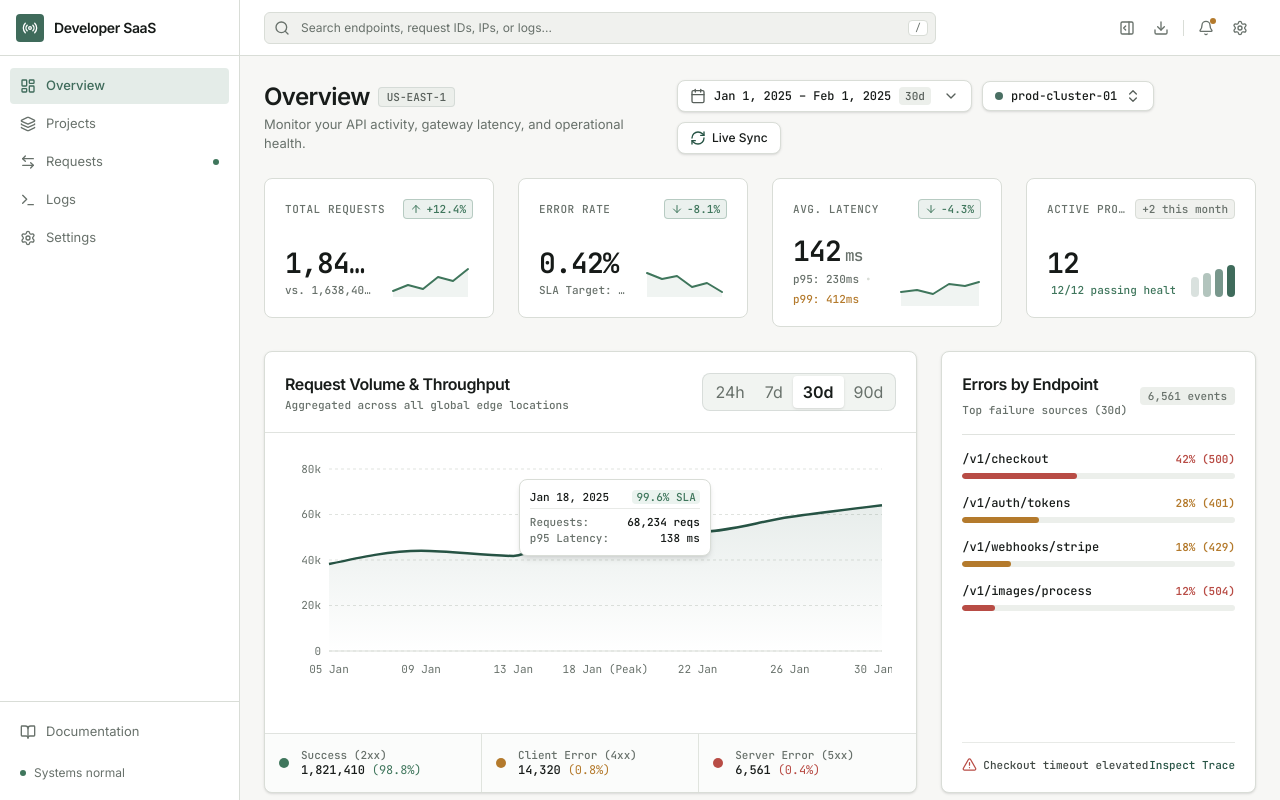
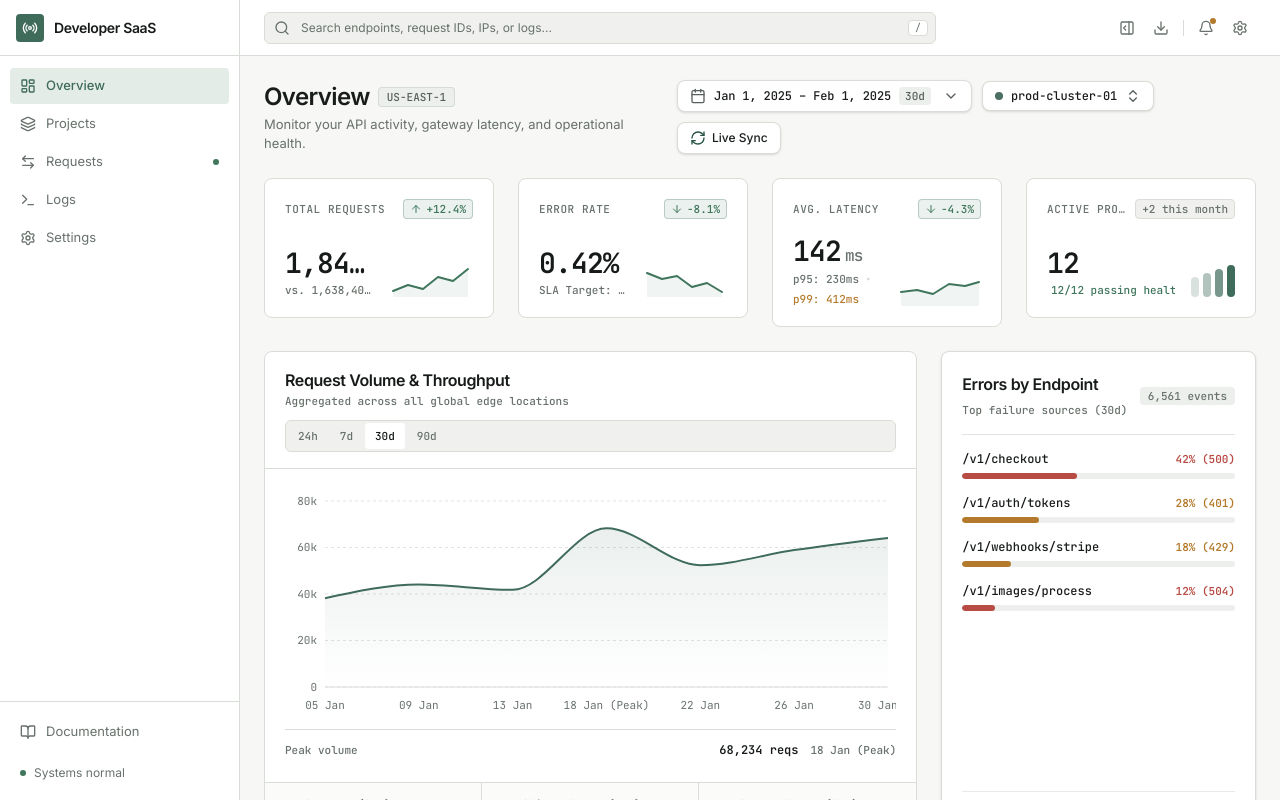
Before and after one commit to yafigian3-hue/developer-saas-dashboard, a React (Vite) app: page / in a window 1280 px wide. Shown: the top 800 px of the page. Built offline with nearby package versions, Linux system fonts and the light colour scheme.

Commit message:
refactor: refine request volume chart

```diff
--- a/src/components/dashboard/RequestVolumeChart.tsx
+++ b/src/components/dashboard/RequestVolumeChart.tsx
@@ -1,4 +1,4 @@
-import React, { useState } from "react";
+import React, { useEffect, useId, useState } from "react";
 import {
   ResponsiveContainer,
   AreaChart,
@@ -16,212 +16,277 @@ interface RequestVolumeChartProps {
   onRangeChange?: (range: string) => void;
 }
 
+type ChartRange = "24h" | "7d" | "30d" | "90d";
+
+const ranges: ChartRange[] = ["24h", "7d", "30d", "90d"];
+
+const isChartRange = (value: string): value is ChartRange =>
+  ranges.includes(value as ChartRange);
+
 export const RequestVolumeChart: React.FC<RequestVolumeChartProps> = ({
   selectedRange = "30d",
   onRangeChange,
 }) => {
-  const [activeRange, setActiveRange] = useState<string>(selectedRange);
-  const [hoveredPoint, setHoveredPoint] = useState<TimeSeriesPoint | null>(null);
+  const initialRange = isChartRange(selectedRange) ? selectedRange : "30d";
+  const [activeRange, setActiveRange] = useState<ChartRange>(initialRange);
+  const [isChartHovered, setIsChartHovered] = useState(false);
 
-  const ranges = ["24h", "7d", "30d", "90d"];
-  const currentData = volumeChartData[activeRange] || volumeChartData["30d"];
+  const gradientId = `request-volume-gradient-${useId().replace(/:/g, "")}`;
 
-  const handleRangeClick = (range: string) => {
+  useEffect(() => {
+    if (isChartRange(selectedRange)) {
+      setActiveRange(selectedRange);
+    }
+  }, [selectedRange]);
+
+  const currentData = volumeChartData[activeRange] ?? volumeChartData["30d"];
+
+  const peakPoint =
+    currentData.find((point) => point.isPeak) ??
+    currentData[Math.floor(currentData.length / 2)];
+
+  const handleRangeClick = (range: ChartRange) => {
     setActiveRange(range);
-    if (onRangeChange) onRangeChange(range);
+    onRangeChange?.(range);
   };
 
-  // Peak point or hovered point for callout
-  const peakPoint =
-    currentData.find((p) => p.isPeak) || currentData[Math.floor(currentData.length / 2)];
-  const displayPoint = hoveredPoint || peakPoint;
+  return (
+    <section className="flex h-full min-w-0 flex-col overflow-hidden rounded-lg border border-border-default bg-surface">
+      {/* Header */}
+      <div className="flex shrink-0 flex-col gap-3 border-b border-border-default px-4 py-4 sm:px-5 @2xl:flex-row @2xl:items-center @2xl:justify-between">
+        <div className="min-w-0">
+          <h2 className="text-[16px] font-semibold tracking-tight text-text-primary">
+            Request Volume &amp; Throughput
+          </h2>
+
+          <p className="mt-0.5 truncate font-label-sm text-text-secondary">
+            Aggregated across all global edge locations
+          </p>
+        </div>
+
+        <div
+          className="flex max-w-full items-center gap-0.5 overflow-x-auto rounded-md border border-border-default bg-surface-muted p-0.5"
+          aria-label="Request volume range"
+        >
+          {ranges.map((range) => {
+            const isActive = activeRange === range;
 
             return (
-    <div className="bg-white rounded-lg border border-[#D9DDD7] shadow-sm flex flex-col justify-between h-full">
-      {/* Header */}
-      <div className="p-5 border-b border-[#D9DDD7]/80 flex flex-col sm:flex-row sm:items-center justify-between gap-3">
-        <div>
-          <div className="text-[16px] text-[#181C1A] font-semibold tracking-tight">
-            Request Volume &amp; Throughput
-          </div>
-          <div className="font-label-sm text-[#68716B] mt-0.5">
-            Aggregated across all global edge locations
-          </div>
-        </div>
-
-        <div className="flex items-center bg-[#F1F4F1] p-0.5 rounded-lg border border-[#C0C8C3]/50">
-          {ranges.map((r) => {
-            const isActive = activeRange === r;
-            return (
               <button
-                key={r}
+                key={range}
                 type="button"
-                onClick={() => handleRangeClick(r)}
+                aria-pressed={isActive}
+                onClick={() => handleRangeClick(range)}
                 className={cn(
-                  "px-2.5 py-1 text-label-sm transition-colors rounded",
+                  "shrink-0 rounded-sm px-2.5 py-1.5 font-label-sm transition-colors duration-150",
+                  "focus-visible:outline-none focus-visible:ring-1 focus-visible:ring-accent",
                   isActive
-                    ? "bg-white text-[#181C1A] font-semibold shadow-sm"
-                    : "text-[#68716B] hover:text-[#181C1A]"
+                    ? "bg-surface font-semibold text-text-primary"
+                    : "text-text-secondary hover:text-text-primary",
                 )}
               >
-                {r}
+                {range}
               </button>
             );
           })}
         </div>
       </div>
 
-      {/* Chart Canvas */}
-      <div className="relative p-5 sm:p-6 flex-1 min-h-[300px] flex flex-col justify-between">
-        <div className="w-full h-56 relative">
+      {/* Chart */}
+      <div className="min-h-[280px] flex-1 px-4 py-5 sm:px-5 sm:py-6">
+        <div
+          className="h-56 w-full"
+          onMouseEnter={() => setIsChartHovered(true)}
+          onMouseLeave={() => setIsChartHovered(false)}
+        >
           <ResponsiveContainer width="100%" height="100%">
             <AreaChart
               data={currentData}
-              margin={{ top: 12, right: 10, left: -20, bottom: 0 }}
-              onMouseMove={(e: any) => {
-                if (e && e.activePayload && e.activePayload.length) {
-                  setHoveredPoint(e.activePayload[0].payload);
-                }
-              }}
-              onMouseLeave={() => setHoveredPoint(null)}
+              margin={{ top: 8, right: 8, left: -20, bottom: 0 }}
             >
               <defs>
-                <linearGradient id="areaGradient" x1="0" y1="0" x2="0" y2="1">
-                  <stop offset="0%" stopColor="#3F6B5B" stopOpacity={0.22} />
-                  <stop offset="100%" stopColor="#3F6B5B" stopOpacity={0.0} />
+                <linearGradient id={gradientId} x1="0" y1="0" x2="0" y2="1">
+                  <stop
+                    offset="0%"
+                    stopColor="var(--color-accent)"
+                    stopOpacity={0.18}
+                  />
+                  <stop
+                    offset="100%"
+                    stopColor="var(--color-accent)"
+                    stopOpacity={0}
+                  />
                 </linearGradient>
               </defs>
+
               <CartesianGrid
+                stroke="var(--color-border-default)"
                 strokeDasharray="3 3"
                 vertical={false}
-                stroke="#D9DDD7"
                 opacity={0.8}
               />
+
               <XAxis
                 dataKey="date"
-                stroke="#68716B"
+                stroke="var(--color-text-secondary)"
                 fontSize={11}
-                fontFamily="JetBrains Mono"
+                fontFamily="var(--font-mono)"
                 tickLine={false}
-                axisLine={{ stroke: "#D9DDD7" }}
+                axisLine={{
+                  stroke: "var(--color-border-default)",
+                }}
                 dy={6}
               />
+
               <YAxis
-                stroke="#68716B"
+                stroke="var(--color-text-secondary)"
                 fontSize={11}
-                fontFamily="JetBrains Mono"
+                fontFamily="var(--font-mono)"
                 tickLine={false}
                 axisLine={false}
-                tickFormatter={(val) => `${val >= 1000 ? `${val / 1000}k` : val}`}
+                tickFormatter={(value: number) =>
+                  value >= 1000 ? `${Math.round(value / 1000)}k` : String(value)
+                }
               />
+
               <Tooltip
+                cursor={{
+                  stroke: "var(--color-border-default)",
+                  strokeDasharray: "3 3",
+                }}
                 content={({ active, payload }) => {
-                  if (active && payload && payload.length) {
-                    const data = payload[0].payload as TimeSeriesPoint;
+                  if (!active || !payload?.length) return null;
+
+                  const data = payload[0]?.payload as TimeSeriesPoint;
+
                   return (
-                      <div className="bg-white border border-[#D9DDD7] shadow-md rounded-lg p-2.5 z-20 w-48 font-mono">
-                        <div className="flex items-center justify-between border-b border-[#D9DDD7]/60 pb-1 mb-1.5">
-                          <span className="font-label-sm font-semibold text-[#181C1A]">
+                    <div className="w-48 rounded border border-border-default bg-surface p-2.5 shadow-sm">
+                      <div className="mb-1.5 flex items-center justify-between gap-2 border-b border-border-default pb-1">
+                        <span className="font-label-sm font-semibold text-text-primary">
                           {data.date}
                         </span>
-                          <span className="font-label-sm text-[#3F765C] bg-[#EBF3EF] px-1 rounded">
+
+                        <span className="font-label-sm text-success">
                           {data.sla}% SLA
                         </span>
                       </div>
+
                       <div className="space-y-0.5">
-                          <div className="flex justify-between font-label-sm">
-                            <span className="text-[#68716B]">Requests:</span>
-                            <span className="text-[#181C1A] font-semibold">
-                              {data.requests.toLocaleString()} reqs
+                        <div className="flex items-center justify-between gap-3 font-label-sm">
+                          <span className="text-text-secondary">Requests:</span>
+
+                          <span className="font-semibold text-text-primary">
+                            {data.requests.toLocaleString()}
                           </span>
                         </div>
-                          <div className="flex justify-between font-label-sm">
-                            <span className="text-[#68716B]">p95 Latency:</span>
-                            <span className="text-[#181C1A] font-medium">
+
+                        <div className="flex items-center justify-between gap-3 font-label-sm">
+                          <span className="text-text-secondary">
+                            p95 Latency:
+                          </span>
+
+                          <span className="font-medium text-text-primary">
                             {data.p95Latency} ms
                           </span>
                         </div>
                       </div>
                     </div>
                   );
-                  }
-                  return null;
                 }}
               />
+
               <Area
                 type="monotone"
                 dataKey="requests"
-                stroke="#265344"
-                strokeWidth={2.5}
-                fill="url(#areaGradient)"
+                stroke="var(--color-accent)"
+                strokeWidth={2}
+                fill={`url(#${gradientId})`}
+                isAnimationActive={false}
                 activeDot={{
-                  r: 5,
-                  fill: "#FFFFFF",
-                  stroke: "#265344",
-                  strokeWidth: 3,
+                  r: 4,
+                  fill: "var(--color-surface)",
+                  stroke: "var(--color-accent)",
+                  strokeWidth: 2,
                 }}
               />
             </AreaChart>
           </ResponsiveContainer>
+        </div>
 
-          {/* Floating Peak Tooltip Pin when not actively hovering another point */}
-          {!hoveredPoint && (
-            <div className="hidden md:block absolute left-[54%] top-[10%] -translate-x-1/2 bg-white border border-[#D9DDD7] shadow-md rounded-lg p-2.5 z-10 w-48 pointer-events-none">
-              <div className="flex items-center justify-between border-b border-[#D9DDD7]/60 pb-1 mb-1.5">
-                <span className="font-label-sm font-semibold text-[#181C1A]">
-                  Jan 18, 2025
+        {/* Peak summary */}
+        {!isChartHovered && peakPoint && (
+          <div className="mt-3 flex items-center justify-between gap-3 border-t border-border-default pt-3">
+            <span className="font-label-sm text-text-secondary">
+              Peak volume
             </span>
-                <span className="font-label-sm text-[#3F765C] bg-[#EBF3EF] px-1 rounded">
-                  99.6% SLA
+
+            <div className="flex items-center gap-3">
+              <span className="font-code-inline font-semibold text-text-primary">
+                {peakPoint.requests.toLocaleString()} reqs
               </span>
-              </div>
-              <div className="space-y-0.5">
-                <div className="flex justify-between font-label-sm">
-                  <span className="text-[#68716B]">Requests:</span>
-                  <span className="text-[#181C1A] font-semibold">68,234 reqs</span>
-                </div>
-                <div className="flex justify-between font-label-sm">
-                  <span className="text-[#68716B]">p95 Latency:</span>
-                  <span className="text-[#181C1A] font-medium">138 ms</span>
-                </div>
+
+              <span className="font-label-sm text-text-secondary">
+                {peakPoint.date}
+              </span>
             </div>
           </div>
         )}
       </div>
+
+      {/* Breakdown */}
+      <div className="grid shrink-0 grid-cols-1 border-t border-border-default bg-surface-muted/30 sm:grid-cols-3 sm:divide-x sm:divide-border-default">
+        <div className="flex items-center gap-3 px-4 py-3.5 sm:px-5">
+          <span
+            className="h-2 w-2 shrink-0 rounded-full bg-success"
+            aria-hidden="true"
+          />
+
+          <div className="min-w-0">
+            <div className="font-label-sm text-text-secondary">
+              Success (2xx)
             </div>
 
-      {/* Breakdown Strip (Success, Client Error, Server Error) */}
-      <div className="grid grid-cols-1 md:grid-cols-3 border-t border-[#D9DDD7]/80 divide-y md:divide-y-0 md:divide-x divide-[#D9DDD7]/80 bg-[#F1F4F1]/30 rounded-b-lg">
-        <div className="p-3.5 flex items-center gap-3">
-          <span className="w-2.5 h-2.5 rounded-full bg-[#3F765C] shrink-0" />
-          <div>
-            <div className="font-label-sm text-[#68716B]">Success (2xx)</div>
-            <div className="font-label-md font-semibold text-[#181C1A]">
-              1,821,410 <span className="text-[#3F765C] font-normal">(98.8%)</span>
+            <div className="font-label-md font-semibold text-text-primary">
+              1,821,410{" "}
+              <span className="font-normal text-success">(98.8%)</span>
             </div>
           </div>
         </div>
 
-        <div className="p-3.5 flex items-center gap-3">
-          <span className="w-2.5 h-2.5 rounded-full bg-[#B47A2C] shrink-0" />
-          <div>
-            <div className="font-label-sm text-[#68716B]">Client Error (4xx)</div>
-            <div className="font-label-md font-semibold text-[#181C1A]">
-              14,320 <span className="text-[#B47A2C] font-normal">(0.8%)</span>
+        <div className="flex items-center gap-3 px-4 py-3.5 sm:px-5">
+          <span
+            className="h-2 w-2 shrink-0 rounded-full bg-warning"
+            aria-hidden="true"
+          />
+
+          <div className="min-w-0">
+            <div className="font-label-sm text-text-secondary">
+              Client Error (4xx)
+            </div>
+
+            <div className="font-label-md font-semibold text-text-primary">
+              14,320 <span className="font-normal text-warning">(0.8%)</span>
             </div>
           </div>
         </div>
 
-        <div className="p-3.5 flex items-center gap-3">
-          <span className="w-2.5 h-2.5 rounded-full bg-[#B84C45] shrink-0" />
-          <div>
-            <div className="font-label-sm text-[#68716B]">Server Error (5xx)</div>
-            <div className="font-label-md font-semibold text-[#181C1A]">
-              6,561 <span className="text-[#B84C45] font-normal">(0.4%)</span>
+        <div className="flex items-center gap-3 px-4 py-3.5 sm:px-5">
+          <span
+            className="h-2 w-2 shrink-0 rounded-full bg-danger"
+            aria-hidden="true"
+          />
+
+          <div className="min-w-0">
+            <div className="font-label-sm text-text-secondary">
+              Server Error (5xx)
+            </div>
+
+            <div className="font-label-md font-semibold text-text-primary">
+              6,561 <span className="font-normal text-danger">(0.4%)</span>
             </div>
           </div>
         </div>
       </div>
-    </div>
+    </section>
   );
 };
```
Lines whose indentation alone changed are shown as unchanged.
